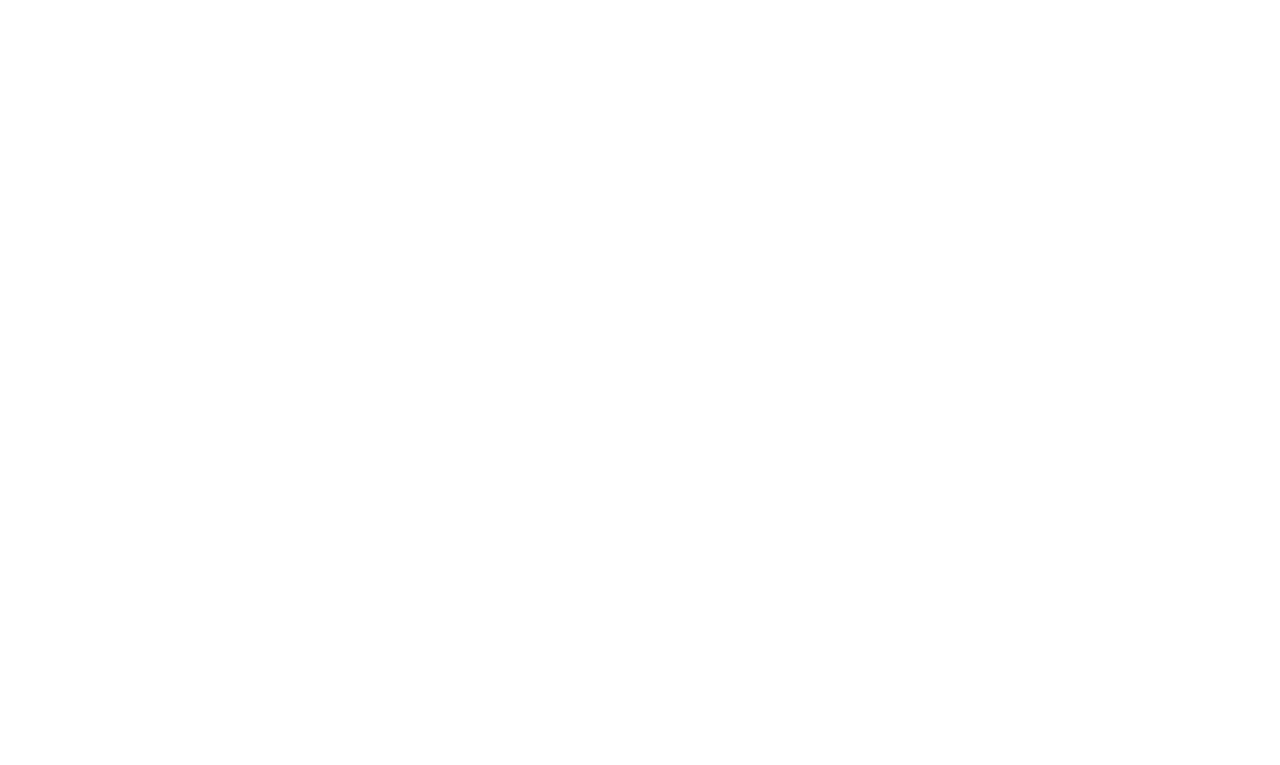
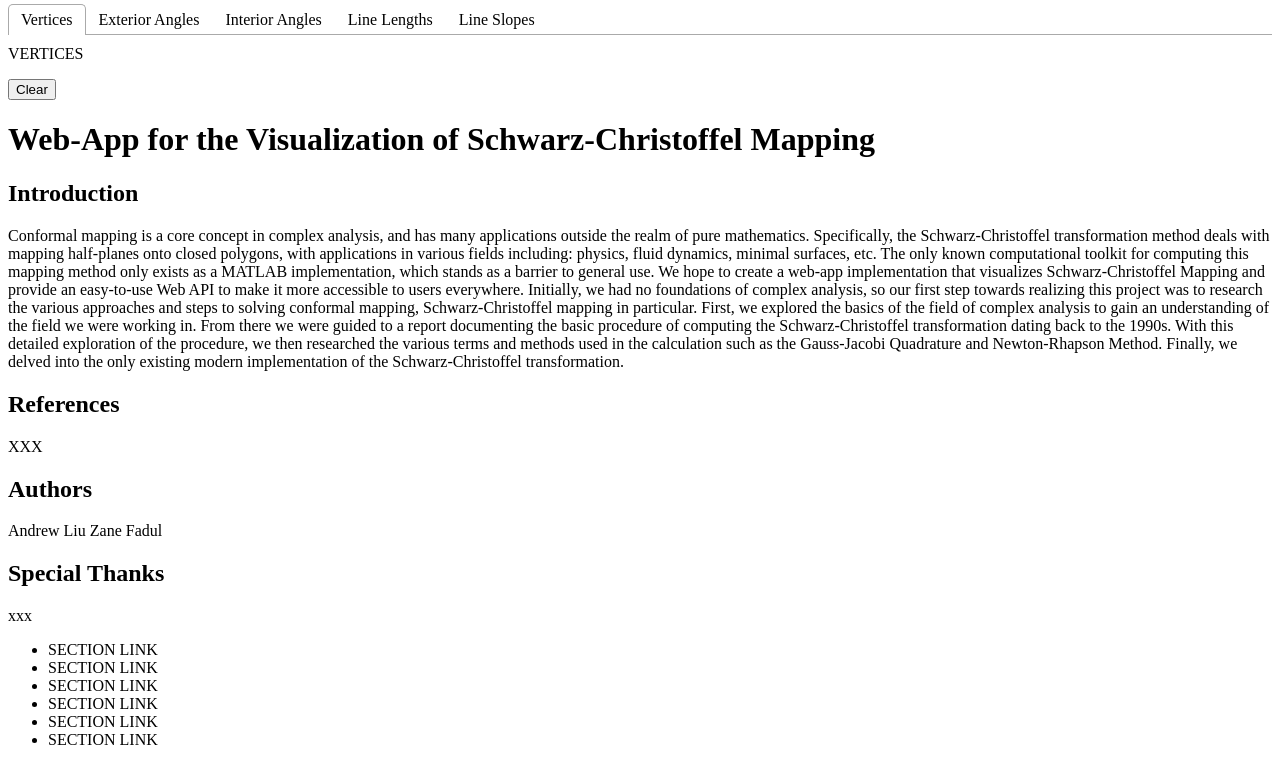
Before and after one commit to NotLiu/Schwarz-Christoffel, a React app in the folder frontend/: page / in a window 1280 px wide. Shown: the part 639-1404 px from the top of the page. Before the commit the page ends 800 px from the top, so only its background shows below. Built offline with nearby package versions, Linux system fonts and the light colour scheme; the HTML template or start-up script is replaced by a standard one.

Commit message:
polished tabs, added additional info sections

```diff
--- a/frontend/src/App.js
+++ b/frontend/src/App.js
@@ -30,8 +30,8 @@
       plotTooltip: [],
     };
 
-    this.canvasWidth = 500;
-    this.canvasHeight = 500;
+    this.canvasWidth = 630;
+    this.canvasHeight = 630;
     this.gridHeight =
       this.canvasHeight /
       (Math.abs(this.state.gridSize[3]) + Math.abs(this.state.gridSize[2]));
@@ -582,6 +582,8 @@
 
     // console.log(this.mouseCoords);
     return (
+      <div>
+        <div id="bodySection">
           <div id="cont">
             {/* <div ref={this.myRef}></div> */}
 
@@ -665,6 +667,57 @@
               </TabPanel>
             </Tabs>
           </div>
+        </div>
+        <div id="infoSectionFlex">
+          <div id="infoSection">
+            <h1>
+              Web-App for the Visualization of Schwarz-Christoffel Mapping
+            </h1>
+            <h2>Introduction</h2>
+            <p>
+              Conformal mapping is a core concept in complex analysis, and has
+              many applications outside the realm of pure mathematics.
+              Specifically, the Schwarz-Christoffel transformation method deals
+              with mapping half-planes onto closed polygons, with applications
+              in various fields including: physics, fluid dynamics, minimal
+              surfaces, etc. The only known computational toolkit for computing
+              this mapping method only exists as a MATLAB implementation, which
+              stands as a barrier to general use. We hope to create a web-app
+              implementation that visualizes Schwarz-Christoffel Mapping and
+              provide an easy-to-use Web API to make it more accessible to users
+              everywhere. Initially, we had no foundations of complex analysis,
+              so our first step towards realizing this project was to research
+              the various approaches and steps to solving conformal mapping,
+              Schwarz-Christoffel mapping in particular. First, we explored the
+              basics of the field of complex analysis to gain an understanding
+              of the field we were working in. From there we were guided to a
+              report documenting the basic procedure of computing the
+              Schwarz-Christoffel transformation dating back to the 1990s. With
+              this detailed exploration of the procedure, we then researched the
+              various terms and methods used in the calculation such as the
+              Gauss-Jacobi Quadrature and Newton-Rhapson Method. Finally, we
+              delved into the only existing modern implementation of the
+              Schwarz-Christoffel transformation.
+            </p>
+            <h2>References</h2>
+            <p>XXX</p>
+            <h2>Authors</h2>
+            Andrew Liu Zane Fadul
+            <h2>Special Thanks</h2>
+            xxx
+          </div>
+          <div id="infoNavigator">
+            <ul id="navigationList">
+              <li>SECTION LINK</li>
+              <li>SECTION LINK</li>
+              <li>SECTION LINK</li>
+              <li>SECTION LINK</li>
+              <li>SECTION LINK</li>
+              <li>SECTION LINK</li>
+            </ul>
+          </div>
+        </div>
+      </div>
     );
   }
 }
```
Also changed, not shown: 2 other files (tests, documents, lock files or other folders). Lines whose indentation alone changed are shown as unchanged.
